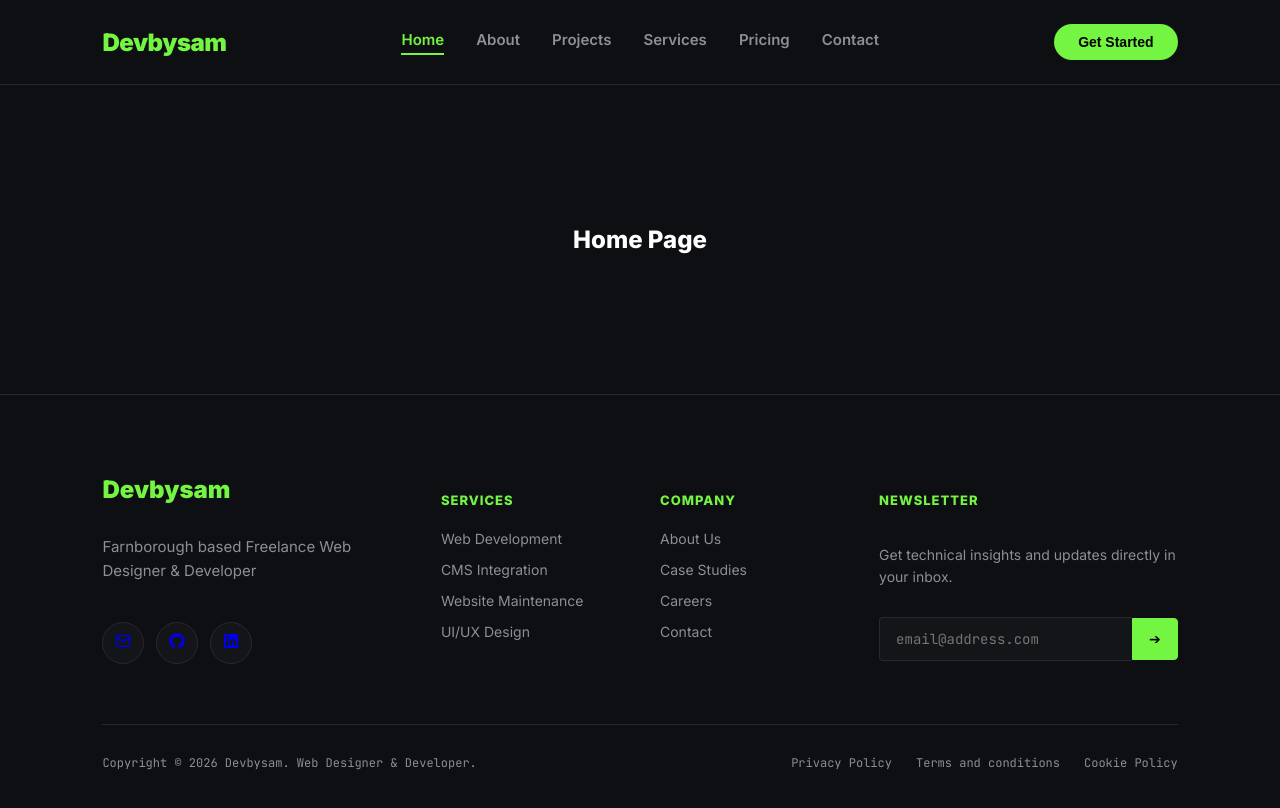
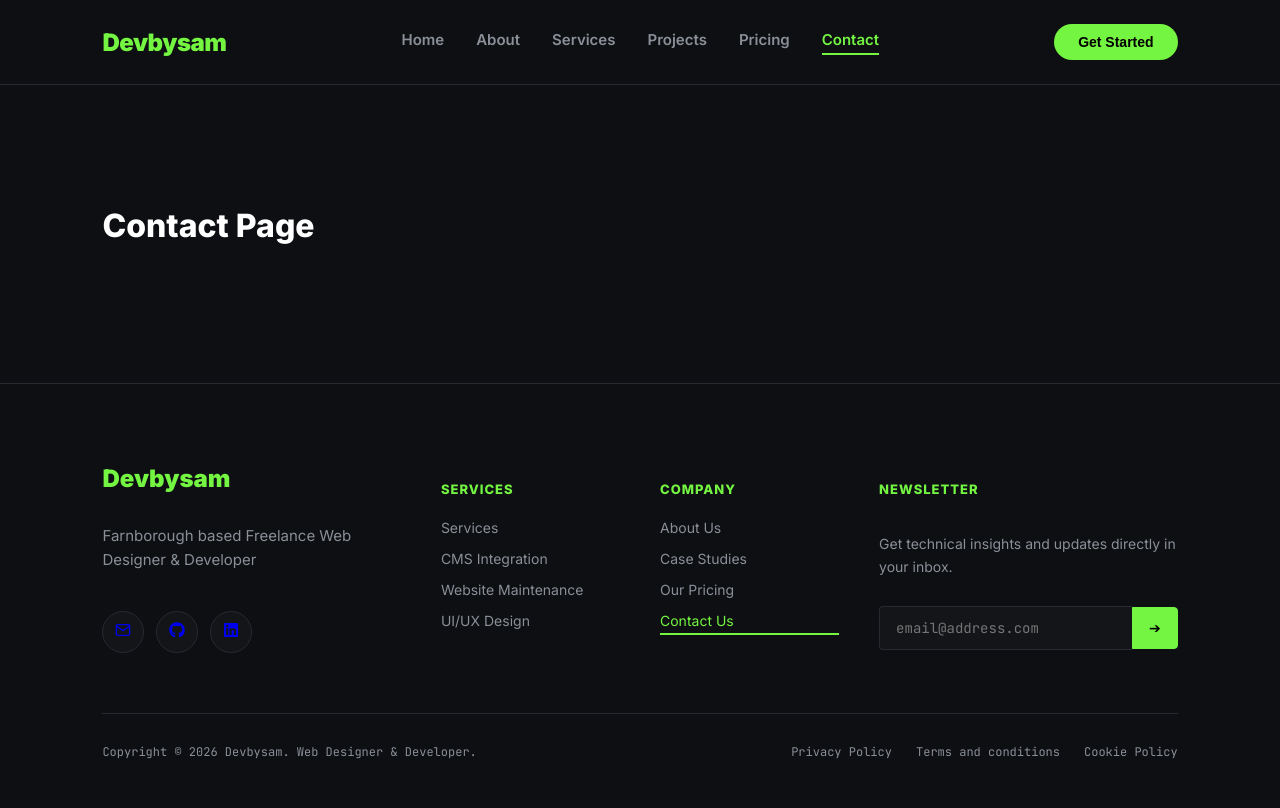
Before and after one commit to HoussamLh/React-Version, a React (Vite) app: page /contact in a window 1280 px wide. Shown: the top 808 px of the page. Built offline with nearby package versions, Linux system fonts and the light colour scheme.

Commit message:
wire up dynamic client side application routing

```diff
--- a/src/App.tsx
+++ b/src/App.tsx
@@ -1,18 +1,26 @@
+import { Route, BrowserRouter, Routes } from "react-router-dom";
 import { RootLayout } from "./layouts/rootLayout";
+import { Home } from "./routes/Home";
+import { About } from "./routes/About";
+import { Services } from "./routes/Services";
+import { Projects } from "./routes/Projects";
+import { Pricing } from "./routes/Pricing";
+import { Contact } from "./routes/Contact";
 
 function App() {
   return (
-    <RootLayout>
-      <div
-        style={{
-          padding: "120px 8%",
-          textAlign: "center",
-          color: "var(--text-muted)",
-        }}
-      >
-        <h2 style={{ color: "#fff" }}>Home Page</h2>
-      </div>
-    </RootLayout>
+    <BrowserRouter>
+      <RootLayout>
+        <Routes>
+          <Route path="/" element={<Home />} />
+          <Route path="/about" element={<About />} />
+          <Route path="/services" element={<Services />} />
+          <Route path="/projects" element={<Projects />} />
+          <Route path="/pricing" element={<Pricing />} />
+          <Route path="/contact" element={<Contact />} />
+        </Routes>
+      </RootLayout>
+    </BrowserRouter>
   );
 }
 
--- a/src/layouts/footer.tsx
+++ b/src/layouts/footer.tsx
@@ -1,8 +1,12 @@
 import React from "react";
+import { Link, useLocation } from "react-router-dom";
 import { FiMail } from "react-icons/fi";
 import { FaLinkedin, FaGithub } from "react-icons/fa";
 
 export const Footer: React.FC = () => {
+  const location = useLocation();
+  const isActive = (path: string) => location.pathname === path;
+
   return (
     <footer style={styles.footer}>
       <div style={styles.topSection}>
@@ -47,35 +51,35 @@ export const Footer: React.FC = () => {
         {/* Links Column 1 */}
         <div style={styles.linksCol}>
           <h4 style={styles.colTitle}>SERVICES</h4>
-          <a href="#web" style={styles.link}>
-            Web Development
-          </a>
-          <a href="#cms" style={styles.link}>
+          <Link to="/services" style={{...styles.link,...(isActive("/services") ? styles.activeLink : {}),}}>
+            Services
+          </Link>
+          <Link to="/services" style={{...styles.link,...(isActive("/services") ? styles.activeLink : {}),}}>
             CMS Integration
-          </a>
-          <a href="#maintenance" style={styles.link}>
+          </Link>
+          <Link to="/services" style={{...styles.link,...(isActive("/services") ? styles.activeLink : {}),}}>
             Website Maintenance
-          </a>
-          <a href="#ui-ux" style={styles.link}>
+          </Link>
+          <Link to="/services" style={{...styles.link,...(isActive("/services") ? styles.activeLink : {}),}}>
             UI/UX Design
-          </a>
+          </Link>
         </div>
 
         {/* Links Column 2 */}
         <div style={styles.linksCol}>
           <h4 style={styles.colTitle}>COMPANY</h4>
-          <a href="#about" style={styles.link}>
+          <Link to="/about" style={{...styles.link,...(isActive("/about") ? styles.activeLink : {}),}}>
             About Us
-          </a>
-          <a href="#cases" style={styles.link}>
+          </Link>
+          <Link to="/projects" style={{...styles.link,...(isActive("/projects") ? styles.activeLink : {}),}}>
             Case Studies
-          </a>
-          <a href="#careers" style={styles.link}>
-            Careers
-          </a>
-          <a href="#contact" style={styles.link}>
-            Contact
-          </a>
+          </Link>
+          <Link to="/pricing" style={{...styles.link,...(isActive("/pricing") ? styles.activeLink : {}),}}>
+            Our Pricing
+          </Link>
+          <Link to="/contact" style={{...styles.link,...(isActive("/contact") ? styles.activeLink : {}),}}>
+            Contact Us
+          </Link>
         </div>
 
         {/* Newsletter Column */}
@@ -104,15 +108,15 @@ export const Footer: React.FC = () => {
           Copyright © 2026 Devbysam. Web Designer & Developer.
         </p>
         <div style={styles.legalLinks} className="mono-text">
-          <a href="#privacy" style={styles.legalLink}>
+          <Link to="/privacy" style={styles.legalLink}>
             Privacy Policy
-          </a>
-          <a href="#terms" style={styles.legalLink}>
+          </Link>
+          <Link to="/terms" style={styles.legalLink}>
             Terms and conditions
-          </a>
-          <a href="#cookie" style={styles.legalLink}>
+          </Link>
+          <Link to="/cookie" style={styles.legalLink}>
             Cookie Policy
-          </a>
+          </Link>
         </div>
       </div>
     </footer>
@@ -183,6 +187,11 @@ const styles = {
     fontSize: "14px",
     transition: "color 0.2s",
   },
+    activeLink: {
+    color: "var(--accent-green)",
+    borderBottom: "2px solid var(--accent-green)",
+    paddingBottom: "4px",
+  },
   newsletterCol: {
     display: "flex",
     flexDirection: "column" as const,
--- a/src/layouts/navbar.tsx
+++ b/src/layouts/navbar.tsx
@@ -1,18 +1,70 @@
 import React from "react";
+import { Link, useLocation } from "react-router-dom";
 
 export const Navbar: React.FC = () => {
+  const location = useLocation();
+
+  // Helper function to see if a link is currently active
+  const isActive = (path: string) => location.pathname === path;
+
   return (
     <nav style={styles.nav}>
-      <div style={styles.logo}>Devbysam</div>
+      <Link to="/" style={{ ...styles.logo, textDecoration: "none" }}>
+        Devbysam
+      </Link>
       <div style={styles.links}>
-        <a href="#home" style={{ ...styles.link, ...styles.activeLink }}>Home</a>
-        <a href="#about" style={styles.link}>About</a>
-        <a href="#projects" style={styles.link}>Projects</a>
-        <a href="#services" style={styles.link}>Services</a>
-        <a href="#pricing" style={styles.link}>Pricing</a>
-        <a href="#contact" style={styles.link}>Contact</a>
+        <Link to="/" style={{...styles.link,...(isActive("/") ? styles.activeLink : {}),}}>
+          Home
+        </Link>
+        <Link
+          to="/about"
+          style={{
+            ...styles.link,
+            ...(isActive("/about") ? styles.activeLink : {}),
+          }}
+        >
+          About
+        </Link>
+        <Link
+          to="/services"
+          style={{
+            ...styles.link,
+            ...(isActive("/services") ? styles.activeLink : {}),
+          }}
+        >
+          Services
+        </Link>
+        <Link
+          to="/projects"
+          style={{
+            ...styles.link,
+            ...(isActive("/projects") ? styles.activeLink : {}),
+          }}
+        >
+          Projects
+        </Link>
+        <Link
+          to="/pricing"
+          style={{
+            ...styles.link,
+            ...(isActive("/pricing") ? styles.activeLink : {}),
+          }}
+        >
+          Pricing
+        </Link>
+        <Link
+          to="/contact"
+          style={{
+            ...styles.link,
+            ...(isActive("/contact") ? styles.activeLink : {}),
+          }}
+        >
+          Contact
+        </Link>
       </div>
-      <button style={styles.ctaButton}>Get Started</button>
+      <button style={styles.ctaButton} onClick={() => window.location.href = "/contact"}>
+        Get Started
+      </button>
     </nav>
   );
 };
```
